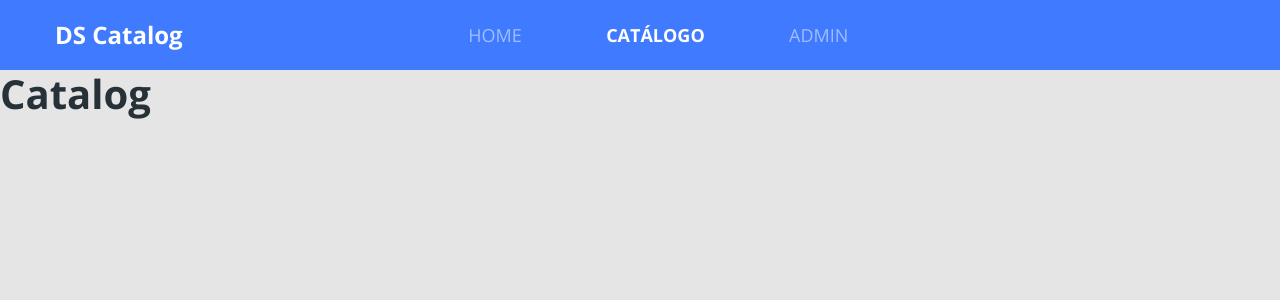
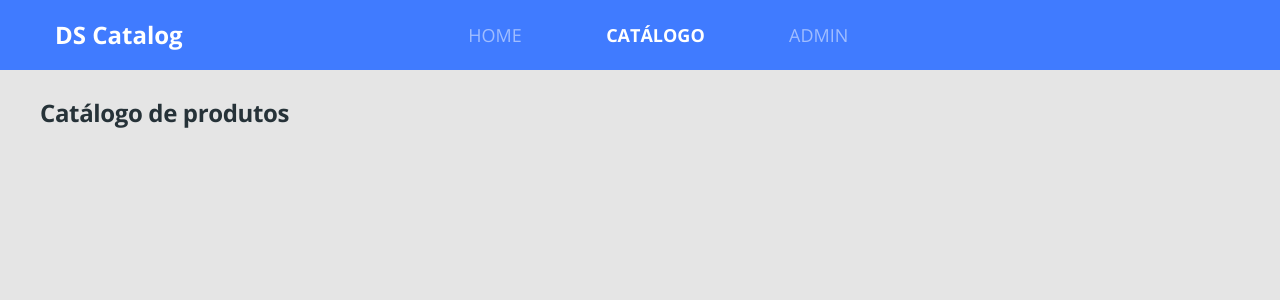
Before and after one commit to marlon-frazao/dscatalog-bootcamp-devsuperior, a React (Create React App) app in the folder front-web/: page /catalog in a window 1280 px wide. Shown: the top 300 px of the page. Built offline with nearby package versions, Linux system fonts and the light colour scheme.

Commit message:
Catalog page part1

```diff
--- a/front-web/src/app.scss
+++ b/front-web/src/app.scss
@@ -21,3 +21,16 @@ a {
     color: unset;
   }
 }
+
+.border-radius-10 {
+  border-radius: 10px;
+}
+
+.border-radius-20 {
+  border-radius: 20px;
+}
+
+.card-base {
+  background: #ffffff;
+  box-shadow: 0px 4px 20px rgba(0, 0, 0, 0.25);
+}
--- a/front-web/src/pages/Catalog/index.tsx
+++ b/front-web/src/pages/Catalog/index.tsx
@@ -1,8 +1,14 @@
 import React from 'react';
+import './styles.scss';
 
 const Catalog = () => (
-    <div>
-        <h1>Catalog</h1>
+    <div className="catalog-container">
+        <h1 className="catalog-title">
+            Catálogo de produtos
+        </h1>
+        <div className="catalog-products">
+
+        </div>
     </div>
 );
 
--- /dev/null
+++ b/front-web/src/pages/Catalog/styles.scss
@@ -0,0 +1,15 @@
+.catalog-container {
+    margin-top: 26px;
+    padding-left: 40px;
+    padding-right: 40px;
+}
+
+.catalog-title {
+    font-size: 24px;
+    line-height: 33px;
+    letter-spacing: -0.015em;
+}
+
+.catalog-products {
+    margin-top: 43px;
+}
--- a/front-web/src/pages/Home/index.tsx
+++ b/front-web/src/pages/Home/index.tsx
@@ -6,7 +6,7 @@ import './styles.scss'
 
 const Home = () => (
     <div className="home-container">
-        <div className="row home-content">
+        <div className="row home-content card-base border-radius-20">
             <div className="col-6">
                 <h1 className="text-title">
                     Conheça o melhor <br />catálogo de produtos
--- a/front-web/src/pages/Home/styles.scss
+++ b/front-web/src/pages/Home/styles.scss
@@ -6,9 +6,6 @@
 }
 
 .home-content {
-    background-color: #ffffff;
-    box-shadow: 0px 4px 20px rgba(0, 0, 0, 0.25);
-    border-radius: 20px;
     padding-top: 155px;
     padding-left: 100px;
     padding-bottom: 150px;
```
